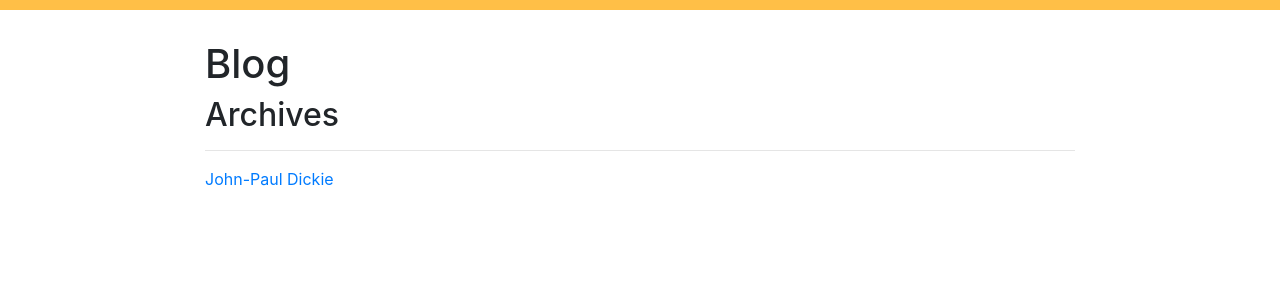
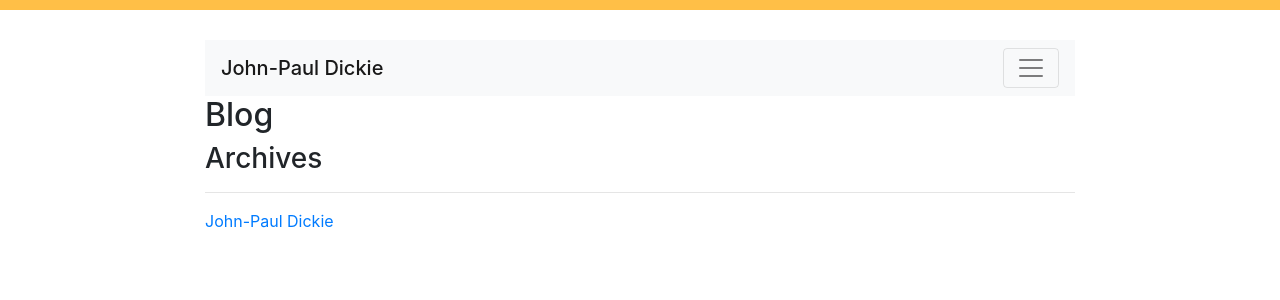
Before and after one commit to johnpauldickie/johnpauldickie.github.io, a Jekyll site: the page built from blog/index.html, in a window 1280 px wide. Shown: the top 300 px of the page. Built offline with Jekyll 4.4.1, drawn with Linux system fonts in a browser that asks for light colours.

Commit message:
Updates to layouts

```diff
--- /dev/null
+++ b/_layouts/page.html
@@ -0,0 +1,52 @@
+<!doctype html>
+<html lang="en">
+  <head>
+    <meta charset="utf-8">
+    <meta name="viewport" content="width=device-width, initial-scale=1, shrink-to-fit=no">
+
+   {% if page.title %}
+  <title>{{ page.title }} - John-Paul Dickie</title>
+  {% else %}
+  <title>John-Paul Dickie</title>
+  {% endif %}
+
+   <link rel="shortcut icon" href="{{ "/assets/img/jp.png" | prepend: site.baseurl }}?{{site.time | date: '%s%N'}}" />
+
+   <link href="{{ "/assets/css/style.css" | prepend: site.baseurl }}?{{site.time | date: '%s%N'}}" rel="stylesheet">
+
+     </head>
+  <body>
+
+	  <div class="container">
+   <div class="row">
+	<div class="col maxwidth">
+    <nav class="navbar navbar-light bg-light">
+  <span class="navbar-brand mb-0 h1">John-Paul Dickie</span>
+  <button class="navbar-toggler" type="button" data-toggle="collapse" data-target="#navbarSupportedContent" aria-controls="navbarSupportedContent" aria-expanded="false" aria-label="Toggle navigation">
+    <span class="navbar-toggler-icon"></span>
+  </button>
+
+  <div class="collapse navbar-collapse" id="navbarSupportedContent">
+    <ul class="navbar-nav mr-auto">
+      <li class="nav-item">
+        <a class="nav-link" href="/">Home</a>
+      </li>
+      <li class="nav-item">
+        <a class="nav-link" href="/blog">Blog</a>
+      </li>
+</nav>
+
+    {{ content }}
+
+	<hr>
+<div>
+				   <footer>
+      <p class="float-right"></p>
+        <p><a href="{{ site.url }}">John-Paul Dickie</a></p>
+      </footer>
+</div>
+	   </div>
+		  </div>
+	  </div>
+</body>
+</html>
--- a/_layouts/post.html
+++ b/_layouts/post.html
@@ -1,5 +1,5 @@
 ---
-layout: default
+layout: page
 ---
 <article class="post">
 
--- a/blog/index.html
+++ b/blog/index.html
@@ -1,16 +1,16 @@
 ---
-layout: default
+layout: page
 title:  "Blog"
 ---
-    <h1>Blog</h1>
+    <h2>Blog</h2>
       {% for post in site.posts limit:5 %}
-          <h3>
+          <h4>
               <a href="{{ post.url }}">{{ post.title }}</a>
-          </h3>
+          </h4>
           <p><time date="{{ post.date }}">{{ post.date | date_to_string }}</time> &mdash; {{ post.excerpt | strip_html }}</p>
       {% endfor %}
 
-      <h2>Archives</h2>
+      <h3>Archives</h3>
       <ul>
       {% for post in site.posts offset:10 %}
       {% assign currentdate = post.date | date: "%Y" %}
```
